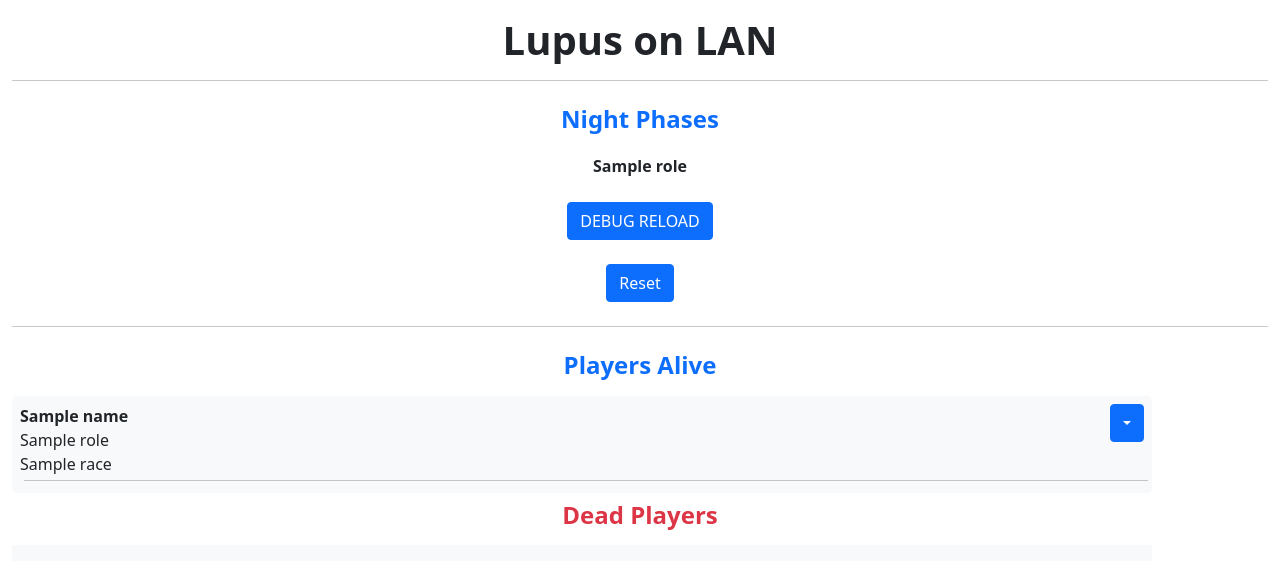
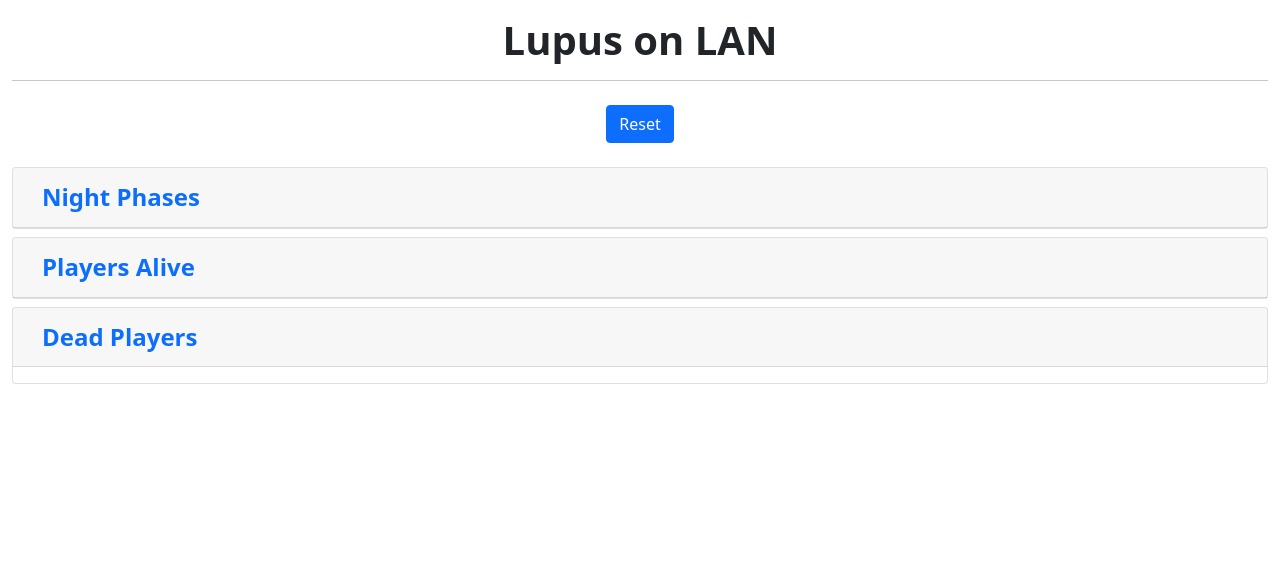
Before and after one commit to Envq/lupus_on_lan, a Flask app: template templates/master.html in a window 1280 px wide. Shown: the top 569 px of the page. Run offline with Flask 2, Linux system fonts and the light colour scheme; the template is opened without the code that fills it: most values are stand-ins (such as "Sample title", 1, 10 or a date in 2020); parts of the project's set-up code (start-up, migrations or seed data) failed here and were passed over.

Commit message:
improved master ui

```diff
--- a/src/model.py
+++ b/src/model.py
@@ -154,11 +154,6 @@ class Game:
         return self.statusData
 
 
-    def processNightData(self, data):
-        print(data)
-
-
-
 
 # TESTS
 if __name__ == "__main__":
--- a/templates/master.html
+++ b/templates/master.html
@@ -64,36 +64,42 @@
 </script>
 
 
-<!-- PHASES ORDER -->
-<div class="text-center p-2">
-  <h4 class="fw-bold text-primary">Night Phases</h4>
+<div class="text-center m-4">
+  <div class="btn btn-primary" onclick="resetStatus({{ playersNames }})">Reset</div>
 </div>
 
-<div>
+
+<!-- PHASES ORDER -->
+<div id="accordion1">
+  <div class="card">
+    <div class="card-header">
+      <a class="btn" data-bs-toggle="collapse" href="#collapseItem1">
+        <h4 class="fw-bold text-primary m-0 p-0">Night Phases</h4>
+      </a>
+    </div>
+    <div id="collapseItem1" class="collapse" data-bs-parent="#accordion">
+      <div class="card-body">
         {% for phase in nightPhases %}
         <div class="row mx-5 my-1 px-3 rounded-3" id="{{ phase }}" onclick="phaseDone('{{ phase }}')">
           <p class="text-center m-0 p-0 fw-bold">{{ roles[phase]['name'] }}</p>
         </div>
         {% endfor %}
       </div>
-
-<form class="text-center m-4">
-  <input type="submit" class="btn btn-primary" value="DEBUG RELOAD">
-</form>
-
-<div class="text-center m-4">
-  <div class="btn btn-primary" onclick="resetStatus({{ playersNames }})">Reset</div>
     </div>
-
-<hr>
+  </div>
+</div>
 
 
 <!-- PLAYERS ALIVE-->
-<div class="text-center p-2">
-  <h4 class="fw-bold text-primary">Players Alive</h4>
+<div id="accordion2">
+  <div class="card my-2">
+    <div class="card-header">
+      <a class="btn" data-bs-toggle="collapse" href="#collapseItem2">
+        <h4 class="fw-bold text-primary m-0 p-0">Players Alive</h4>
+      </a>
     </div>
-
-<div class="container m-0 p-2 bg-light rounded-3" id="alive-container">
+    <div id="collapseItem2" class="collapse" data-bs-parent="#accordion2">
+      <div class="card-body m-0 p-2 rounded-3" id="alive-container">
         <!-- ALIVE PLAYER ROWS -->
         {% for player in players %}
         <div class="row m-0 p-0" id="row-{{ player['name'] }}">
@@ -133,15 +139,26 @@
         </div>
         {% endfor %}
       </div>
+    </div>
+  </div>
+</div>
 
 
 <!-- PLAYERS DEAD -->
-<div class="text-center p-2" id="dead-title">
-  <h4 class="fw-bold text-danger">Dead Players</h4>
+<div id="accordion3">
+  <div class="card">
+    <div class="card-header">
+      <a class="btn" data-bs-toggle="collapse" href="#collapseItem3">
+        <h4 class="fw-bold text-primary m-0 p-0">Dead Players</h4>
+      </a>
+    </div>
+    <div id="collapseItem3" class="collapse show" data-bs-parent="#accordion3">
+      <div class="card-body m-0 p-2" id="dead-container">
+          <!-- move here dead-player rows -->
+      </div>
+    </div>
+  </div>
 </div>
 
-<div class="container m-0 p-2 bg-light" id="dead-container">
-  <!-- move here dead-player rows -->
-</div>
 
 {% endblock content %}
```
Lines whose indentation alone changed are shown as unchanged.
